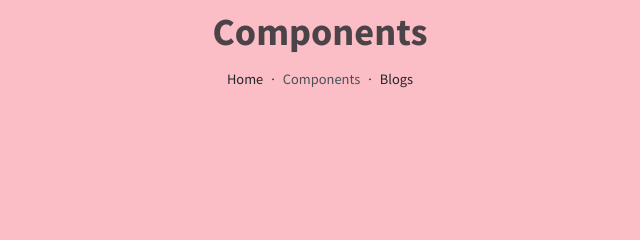
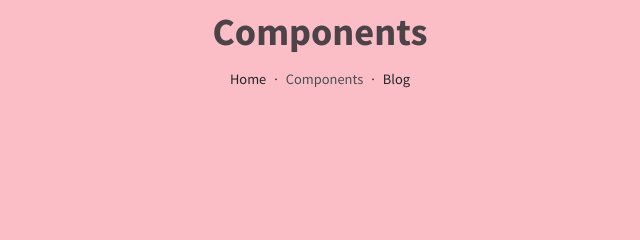
Before and after one commit to iamvisshu/iamvisshu.github.io, a website: page components.html in a window 1280 px wide. Shown: the part 133-373 px from the top of the page, 320-960 px from the left. Drawn offline with Linux system fonts and the light colour scheme.

Commit message:
Update components.html

```diff
--- a/components.html
+++ b/components.html
@@ -22,7 +22,7 @@
          <ol class="breadcrumb">
             <li class="breadcrumb-item"><a href="/index.html">Home</a></li>
             <li class="breadcrumb-item active" aria-current="page">Components</li>
-            <li class="breadcrumb-item"><a href="/blog.html">Blogs</a></li>
+            <li class="breadcrumb-item"><a href="/blog.html">Blog</a></li>
          </ol>
       </nav>
    </header> <!-- End Of Page Header -->
```
